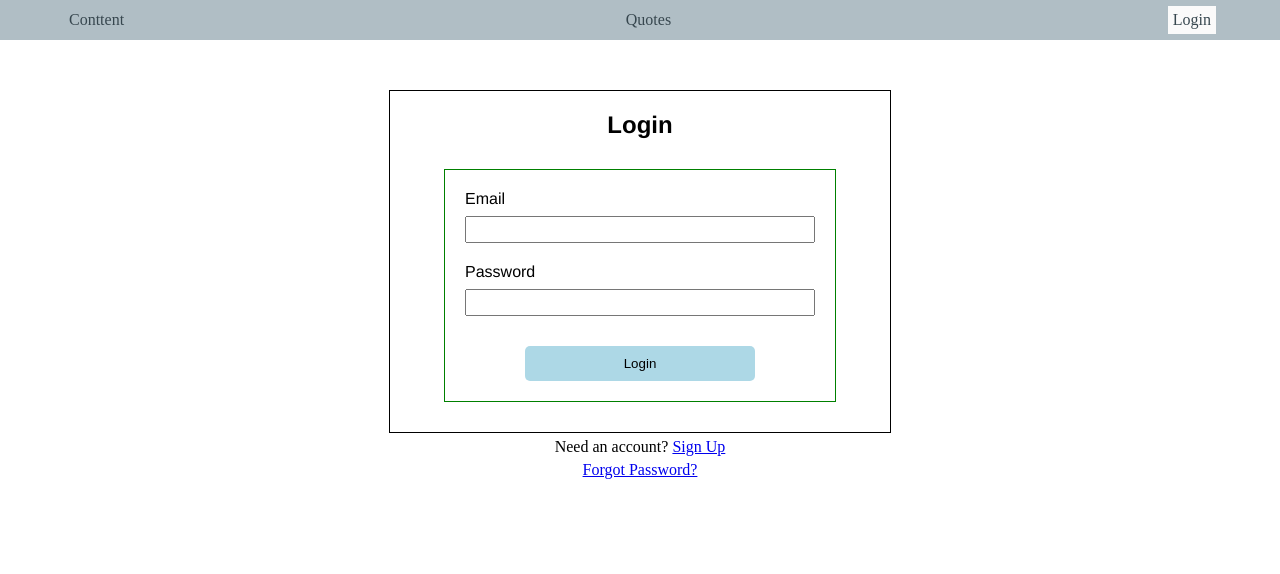
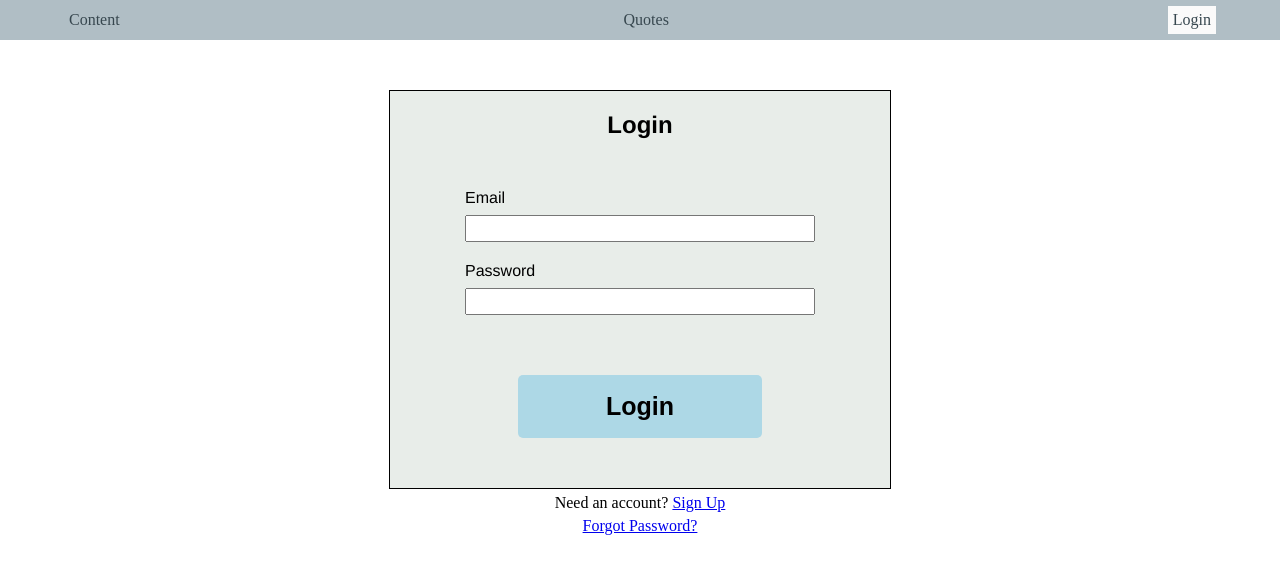
Before and after one commit to TheLastCodeSlinger/Alan-Watts-Firebase-Auth-Data, a React (Create React App) app: page /login in a window 1280 px wide. Shown: the top 574 px of the page. Built offline with nearby package versions, Linux system fonts and the light colour scheme; no server answers.

Commit message:
Changed style in Signup/Login/ForgotPassword.

```diff
--- a/src/components/Content.js
+++ b/src/components/Content.js
@@ -46,7 +46,6 @@ const PersonInfoWrapper = styled.div`
   max-width: 60%;
   width: 100%;
   align-items: center;
-  background-color: pink;
   line-height: 1.6;
   font-size: 17px;
 
--- a/src/components/ForgotPassword.js
+++ b/src/components/ForgotPassword.js
@@ -14,6 +14,8 @@ const AuthWrapper = styled.div`
   flex-direction: column;
   font-family: Helvetica;
   padding-bottom: 20px;
+  background-color: rgb(232, 237, 233);
+
 `;
 
 const FormContainer = styled.form`
@@ -22,7 +24,6 @@ const FormContainer = styled.form`
   height: auto;
   margin: 10px 0;
   padding: 20px;
-  border: 1px solid green;
   display: flex;
   flex-direction: column;
 `;
@@ -36,13 +37,15 @@ const Input = styled.input`
 
 const Button = styled.button`
   width: 60%;
-  padding: 10px;
+  padding: 17px;
   text-align: center;
   margin-top: 10px;
   background-color: lightblue;
   border: none;
   border-radius: 5px;
   align-self: center;
+  font-size: 25px;
+  font-weight: 700;
 `;
 
 const Login = () => {
@@ -70,7 +73,7 @@ const Login = () => {
   return (
     <>
       <AuthWrapper>
-        <h2>Reset Password</h2>
+        <h2>Password Reset</h2>
         {message && <h2>{message}</h2>}
         {error && <h2 style={{ color: "red" }}>{error}</h2>}
         <FormContainer onSubmit={handleSubmit}>
--- a/src/components/Login.js
+++ b/src/components/Login.js
@@ -14,15 +14,16 @@ const AuthWrapper = styled.div`
   flex-direction: column;
   font-family: Helvetica;
   padding-bottom: 20px;
+  background-color: rgb(232, 237, 233);
+
 `;
 
 const FormContainer = styled.form`
   width: 70%;
-  min-height: 45%;
+  min-height: 30vh;
   height: auto;
   margin: 10px 0;
   padding: 20px;
-  border: 1px solid green;
   display: flex;
   flex-direction: column;
 `;
@@ -36,12 +37,14 @@ const Input = styled.input`
 
 const Button = styled.button`
   width: 60%;
-  padding: 10px;
+  padding: 17px;
   text-align: center;
-  margin-top: 10px;
+  margin-top: 40px;
   background-color: lightblue;
   border: none;
   border-radius: 5px;
+  font-size: 25px;
+  font-weight: 700;
   align-self: center;
 `;
 
--- a/src/components/NavBar.js
+++ b/src/components/NavBar.js
@@ -43,7 +43,7 @@ export default function Navbar() {
   return (
     <NavbarWrapper>
       <NavItems>
-        <NavLinks to="/content">Conttent</NavLinks>
+        <NavLinks to="/content">Content</NavLinks>
         <NavLinks to="/quotes">Quotes</NavLinks>
         {currentUser ? (
           <>
--- a/src/components/Signup.js
+++ b/src/components/Signup.js
@@ -1,3 +1,4 @@
+import { rgbToHex } from "@material-ui/core";
 import { useRef, useState } from "react";
 import { Link, useHistory } from "react-router-dom";
 
@@ -14,15 +15,15 @@ const AuthWrapper = styled.div`
   flex-direction: column;
   font-family: Helvetica;
   padding-bottom: 20px;
+  background-color: rgb(232, 237, 233);
 `;
 
 const FormContainer = styled.form`
   width: 70%;
-  min-height: 45%;
+  min-height: 30vh;
   height: auto;
   margin: 10px 0;
   padding: 20px;
-  border: 1px solid green;
   display: flex;
   flex-direction: column;
 `;
@@ -36,12 +37,14 @@ const Input = styled.input`
 
 const Button = styled.button`
   width: 60%;
-  padding: 10px;
+  padding: 17px;
   text-align: center;
-  margin-top: 10px;
+  margin-top: 40px;
   background-color: lightblue;
   border: none;
   border-radius: 5px;
+  font-size: 25px;
+  font-weight: 700;
   align-self: center;
 `;
 
```
